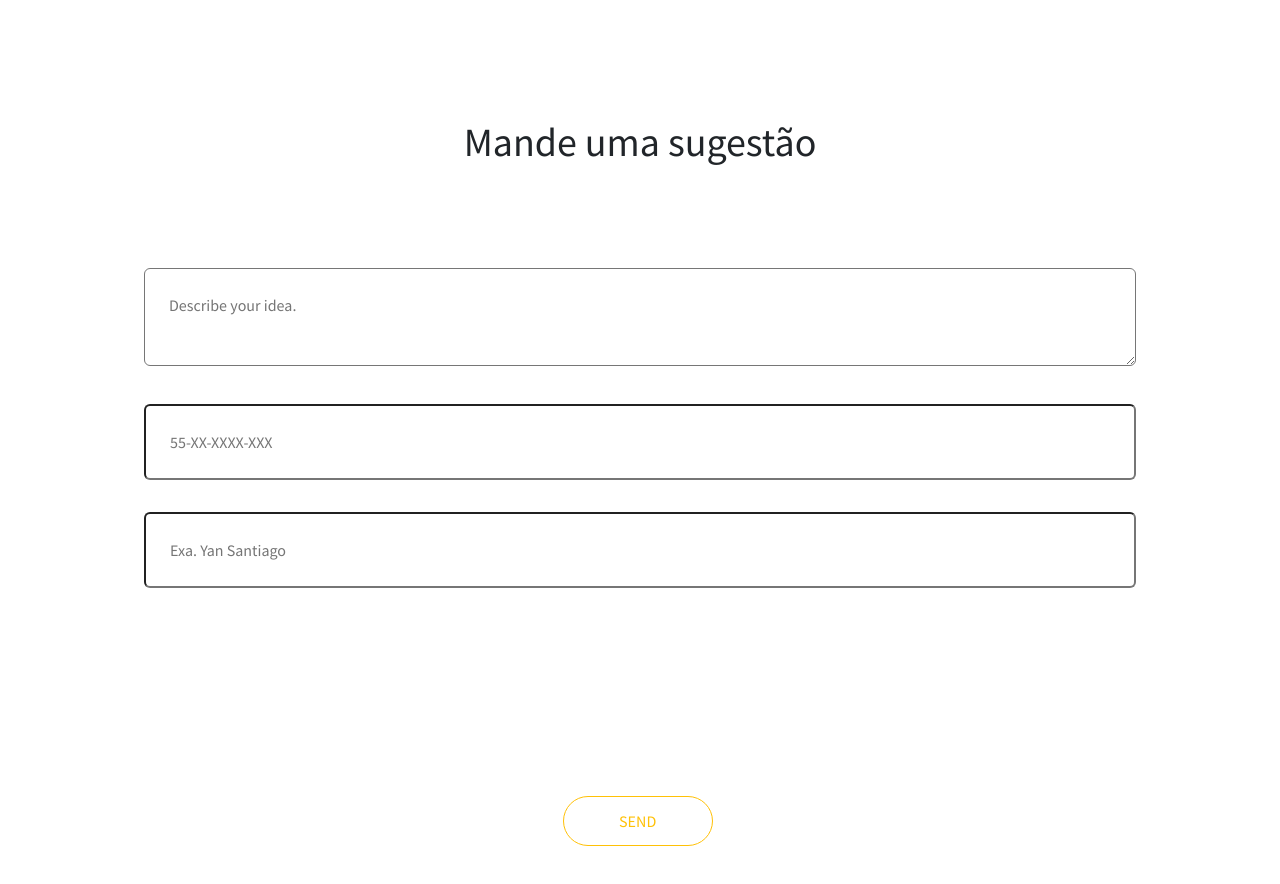
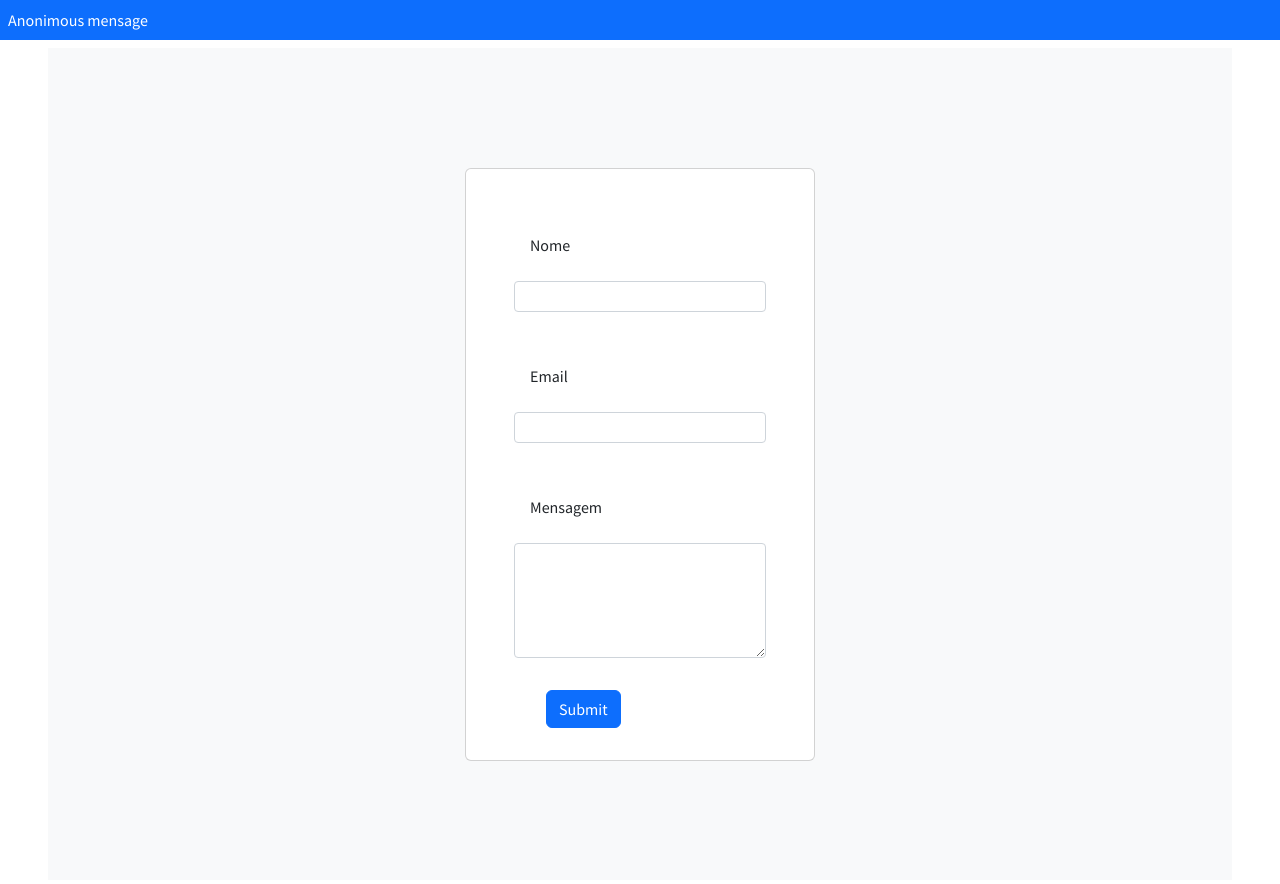
Before and after one commit to joaoth1650/tentativeVite, a React (Vite) app: page / in a window 1280 px wide. Shown: the top 884 px of the page. Built offline with nearby package versions, Linux system fonts and the light colour scheme.

Commit message:
dsadsadsd

```diff
--- a/src/main.tsx
+++ b/src/main.tsx
@@ -3,10 +3,10 @@
 
 
 import './styles/global.css'
-import Home from './pages/home'
+import Discord from './pages/discord'
 
 ReactDOM.createRoot(document.getElementById('root') as HTMLElement).render(
   <React.StrictMode>
-    <Home />
+    <Discord />
   </React.StrictMode>,
 )
--- a/src/pages/discord.tsx
+++ b/src/pages/discord.tsx
@@ -1,14 +1,38 @@
 import React from 'react'
 
-export default function discord() {
+const discord = () => {
   return (
-    <div>
-      <form className="row gy-2 gx-3 align-items-center">
-        <div className="col-auto">
-          <label className="visually-hidden">Name</label>
-          <input type="text" className="form-control" id="autoSizingInput" placeholder="Jane Doe" />
+    <div className="bg-light">
+      <nav className="fixed-top p-2 bg-primary text-white">
+        Anonimous mensage
+      </nav>
+
+      <div className="vh-100 d-flex justify-content-center align-items-center">
+        <div className="card p-3">
+          <form action="">
+            <div className="mb-1">
+              <label htmlFor="exampleInputPassword1" className="form-label">Nome</label>
+              <input type="text" className="form-control form-control-sm" id="" />
+            </div>
+            <div className="mb-1">
+              <label htmlFor="exampleInputPassword1" className="form-label">Email</label>
+              <input type="email" className="form-control form-control-sm" id="" />
+            </div>
+            <div className="mb-3">
+              <label htmlFor="exampleInputPassword1" className="form-label">Mensagem</label>
+              <textarea
+              className="form-control form-control-sm"
+              cols={30}
+              rows={5}
+              ></textarea>
+            </div>
+            <button type="submit" className="btn btn-primary ms-5">Submit</button>
+          </form>
         </div>
-      </form>
+      </div>
+
     </div>
   )
 }
+
+export default discord
--- a/src/pages/home.tsx
+++ b/src/pages/home.tsx
@@ -87,4 +87,4 @@
   )
 }
 
-export default Home
+// export default Home
```
